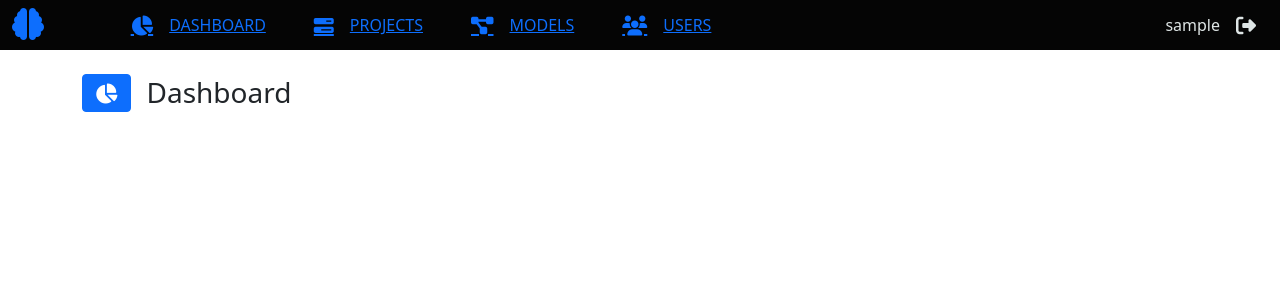
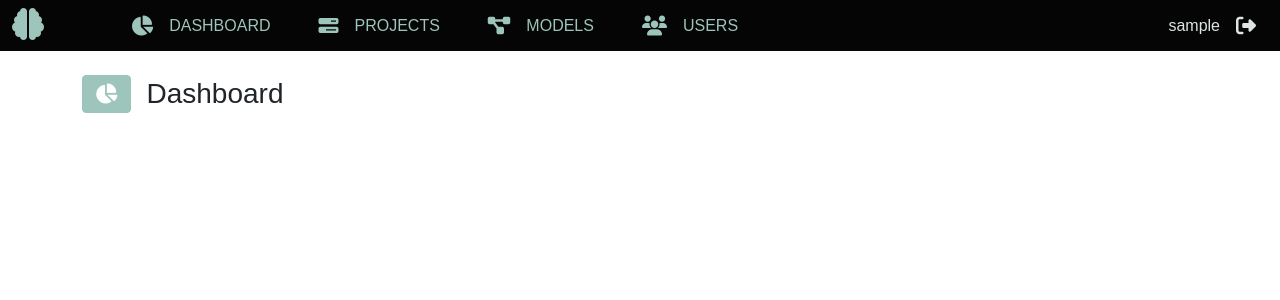
Before and after one commit to manuelpcastro/mlr_react_tfg, a React (Create React App) app: page /dashboard in a window 1280 px wide. Shown: the top 300 px of the page. Built offline with nearby package versions, Linux system fonts and the light colour scheme; sample sign-in values are in the browser's storage.

Commit message:
Add custom css

```diff
--- /dev/null
+++ b/src/css/helpers.scss
@@ -0,0 +1,24 @@
+.mlr {
+  font-family: "Arial";
+
+  a {
+    color: $primary-color;
+    text-decoration: none;
+
+    &:hover {
+      color: $secondary-color;
+    }
+  }
+
+  .cursor-pointer {
+    cursor: pointer;
+  }
+
+  .btn.btn-primary {
+    color: white;
+  }
+
+  .btn.btn-danger {
+    color: white;
+  }
+}
--- /dev/null
+++ b/src/css/site.scss
@@ -0,0 +1,4 @@
+@import './variables';
+@import './helpers.scss';
+
+@import '~bootstrap/scss/bootstrap.scss';
--- /dev/null
+++ b/src/css/variables.scss
@@ -0,0 +1,12 @@
+$dark-color: #050505;
+
+$primary-color: #9DC5BB;
+$secondary-color: #5e807f;
+$danger-color: #9d8189;
+
+$theme-colors: (
+  "primary": $primary-color,
+  "secondary": $secondary-color,
+  "danger": $danger-color,
+  "red": $danger-color,
+);
--- a/src/index.js
+++ b/src/index.js
@@ -4,7 +4,7 @@ import "./index.css"
 import App from "./App"
 import reportWebVitals from "./reportWebVitals"
 
-import "bootstrap/dist/css/bootstrap.css"
+import "./css/site.scss"
 import "@fortawesome/fontawesome-free/css/all.min.css"
 import "react-toastify/dist/ReactToastify.css"
 
```
